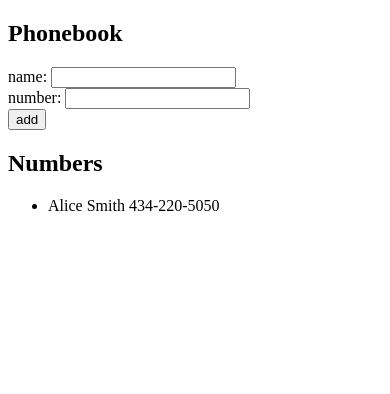
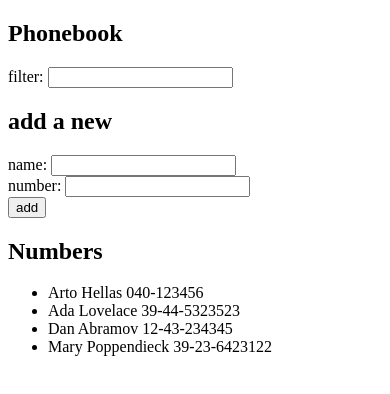
Before and after one commit to giorgiabes/phonebookapp, a React (Vite) app in the folder frontend/: page / in a window 390 px wide. Shown: the top 394 px of the page. Built offline with nearby package versions, Linux system fonts and the light colour scheme.

Commit message:
The Phonebook Step 4

```diff
--- a/frontend/src/App.jsx
+++ b/frontend/src/App.jsx
@@ -2,10 +2,14 @@
 
 const App = () => {
   const [persons, setPersons] = useState([
-    { name: "Alice Smith", number: "434-220-5050" },
+    { name: "Arto Hellas", number: "040-123456", id: 1 },
+    { name: "Ada Lovelace", number: "39-44-5323523", id: 2 },
+    { name: "Dan Abramov", number: "12-43-234345", id: 3 },
+    { name: "Mary Poppendieck", number: "39-23-6423122", id: 4 },
   ]);
   const [newName, setNewName] = useState("");
   const [newNumber, setNewNumber] = useState("");
+  const [searchTerm, setSearchTerm] = useState("");
 
   const addPerson = (e) => {
     e.preventDefault();
@@ -26,6 +30,13 @@
     });
   };
 
+  const search = (e) => {
+    e.preventDefault();
+    // Uncomment if you need filtered results
+    // setPersons(filteredPersons);
+    setSearchTerm("");
+  };
+
   const handleNameChange = (e) => {
     setNewName(e.target.value);
   };
@@ -34,9 +45,21 @@
     setNewNumber(e.target.value);
   };
 
+  const handleCharChange = (e) => {
+    setSearchTerm(e.target.value);
+  };
+
+  const filteredPersons = persons.filter((person) =>
+    person.name.toLowerCase().includes(searchTerm.toLowerCase())
+  );
+
   return (
     <div>
       <h2>Phonebook</h2>
+      <form onSubmit={search}>
+        filter: <input value={searchTerm} onChange={handleCharChange} />
+      </form>
+      <h2>add a new</h2>
       <form onSubmit={addPerson}>
         <div>
           name: <input value={newName} onChange={handleNameChange} />
@@ -50,7 +73,7 @@
       </form>
       <h2>Numbers</h2>
       <ul>
-        {persons.map((person) => (
+        {filteredPersons.map((person) => (
           <li key={person.name}>
             {person.name} {person.number}
           </li>
```
